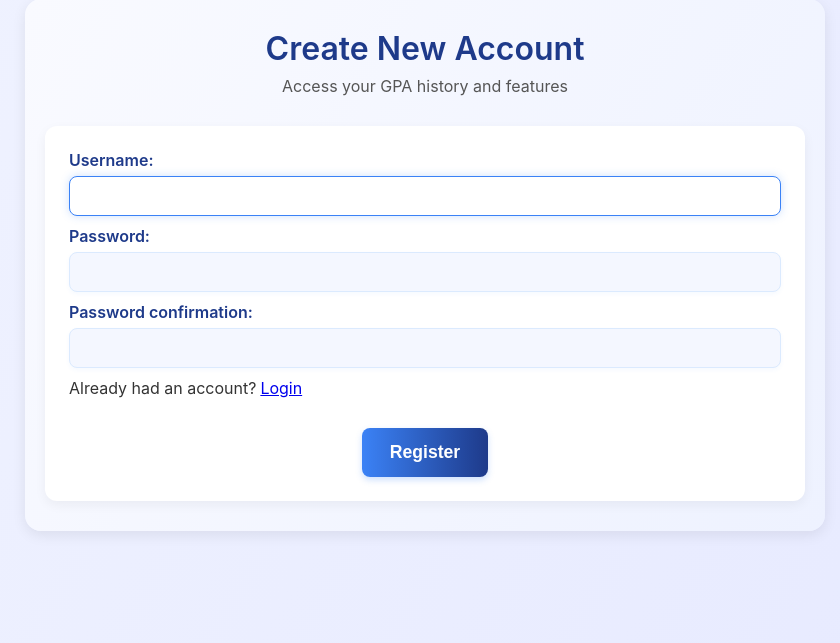
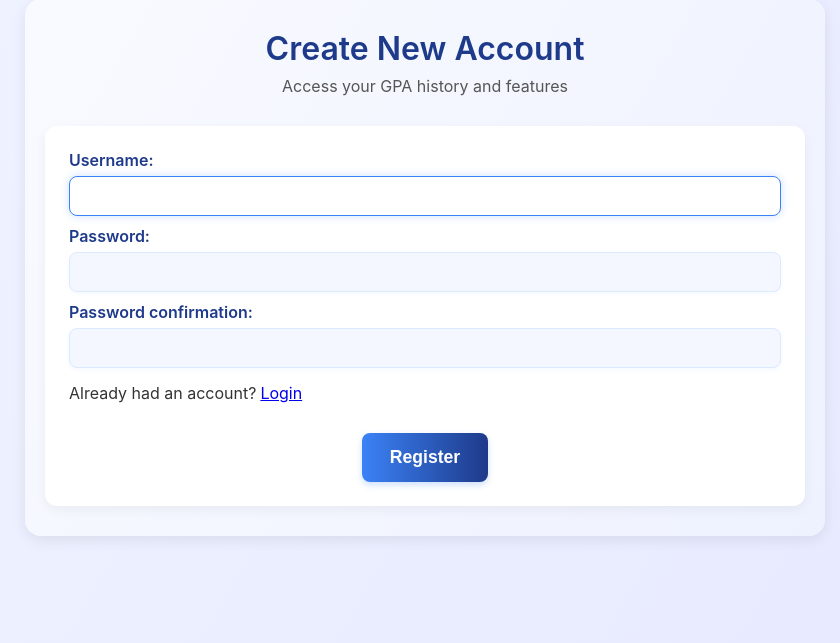
Before and after one commit to BankTQMA/PGC, a Django app: page /accounts/register/ in a window 1280 px wide. Shown: the part 101-744 px from the top of the page, without its empty margins (215-1055 px from the left). Run offline with Django 5.2, Linux system fonts and the light colour scheme.

Commit message:
Extract text-footer CSS, and adjust some css styling - Already had an account? Login - New User? Register

```diff
--- a/Front-End/registration/login.html
+++ b/Front-End/registration/login.html
@@ -28,7 +28,7 @@
         <p class="error">* {{ error }}</p>
         {% endfor %} {% endfor %}
 
-        <div style="display: flex; gap: 4px; margin-top: 10px">
+        <div class="text-footer">
           <p>New user?</p>
           <a href="{% url 'register' %}">Register</a>
         </div>
--- a/Front-End/registration/register.html
+++ b/Front-End/registration/register.html
@@ -33,7 +33,7 @@
         <p class="error">* {{ error }}</p>
         {% endfor %} {% endfor %}
 
-        <div style="display: flex; gap: 4px; margin-top: 10px">
+        <div class="text-footer">
           <p>Already had an account?</p>
           <a href="{% url 'login' %}">Login</a>
         </div>
--- a/Front-End/static/css/registration.css
+++ b/Front-End/static/css/registration.css
@@ -1,3 +1,10 @@
+.text-footer {
+  display: flex;
+  margin-top: 15px;
+  gap: 4px;
+  justify-content: flex-start;
+}
+
 .form-group {
   display: flex;
   flex-direction: column;
```
